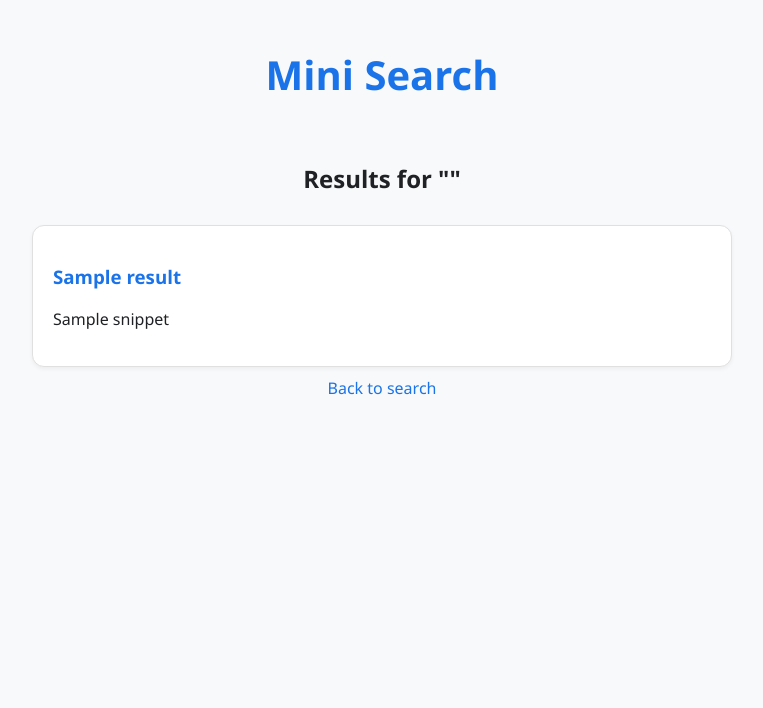
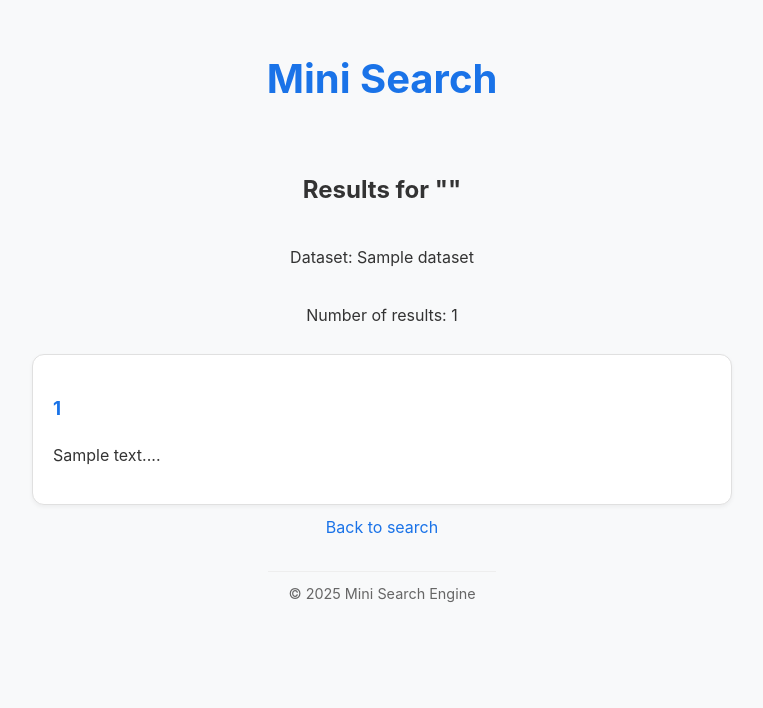
Before and after one commit to NaelEbrahim/Information-Retrieval-System-Search-Engine-, a Flask app: template templates/results.html in a window 1280 px wide. Shown: the top 708 px of the page, without its empty margins (258-1021 px from the left). Run offline with Flask 3, Linux system fonts and the light colour scheme; the template is opened without the code that fills it: most values are stand-ins (such as "Sample title", 1, 10 or a date in 2020); parts of the project's set-up code (start-up, migrations or seed data) failed here and were passed over.

Commit message:
feat: Implement search functionality with dataset selection and document view
This commit introduces the core search functionality to the web application, allowing users to:

- Perform searches against different datasets (TREC TOT 2023 and Antique).
- View detailed individual documents by clicking on search results.

Key changes include:
- **Frontend:**
    - Added a dataset selection dropdown on the home page.
    - Updated search results to link to a new document view page.
    - Created a dedicated  template for displaying full document content.
    - Applied styling for the document page and dataset selector.
- **Backend:**
    - Integrated the  with the Flask application.
    - Modified  endpoint to accept and utilize the selected dataset.
    - Added a new  endpoint to fetch and render individual documents.
    - Enhanced  to efficiently retrieve documents from specific datasets.
    - Improved  performance by using  for top N document retrieval.

```diff
--- a/app.py
+++ b/app.py
@@ -1,10 +1,10 @@
 from flask import Flask, render_template, request
-# from search_engine import SearchEngine
+from search_engine import SearchEngine
 
-app = Flask(__name__)
+app = Flask('__main__')
 
 # Initialize the search engine once
-# search_engine = SearchEngine()
+search_engine = SearchEngine()
 
 @app.route('/')
 def index():
@@ -15,25 +15,21 @@
 def search():
     """Handles the search query and displays results."""
     query = request.form.get('query')
+    dataset = request.form.get('dataset')
     if not query:
         return render_template('index.html', error="Please enter a search query.")
 
-    # results = search_engine.search(query)
-    results = [
-        {
-            'result_id': 1,
-            'title': 'Document 1',
-            'snippet': 'This is the first document.',
-            'result_detail': 'sfsdf'
-        },
-        {
-            'result_id': 2,
-            'title': 'Document 2',
-            'snippet': 'This is the second document.',
-            'result_detail': 'sfsdf'
-        }
-    ]
-    return render_template('results.html', query=query, results=results)
+    if not dataset and dataset != 'trec-tot/2023/train' and dataset != 'antique/train':
+        dataset = 'trec-tot/2023/train'
+
+    results = search_engine.search(query, dataset_name=dataset)
+    return render_template('results.html', query=query, results=results, dataset=dataset)
+
+@app.route('/document/<doc_id>')
+def document(doc_id):
+    """Handles the document page."""
+    doc = search_engine.doc_service.get_document(doc_id)
+    return render_template('document.html', doc=doc)
 
 if __name__ == '__main__':
     app.run(debug=True)
--- a/static/css/style.css
+++ b/static/css/style.css
@@ -103,6 +103,25 @@
     color: #007bff;
 }
 
+/* Document Page */
+.container article {
+    line-height: 1.6;
+    font-size: 16px;
+}
+
+.container article p {
+    margin-bottom: 10px;
+}
+
+/* Dataset select */
+select {
+    padding: 10px;
+    border: 1px solid #ccc;
+    border-radius: 4px;
+    font-size: 16px;
+    margin-right: 10px;
+}
+
 /* Footer */
 footer {
     text-align: center;
--- a/templates/base.html
+++ b/templates/base.html
@@ -108,6 +108,7 @@
             color: #777;
         }
     </style>
+    <link rel="stylesheet" href="{{ url_for('static', filename='css/style.css') }}">
 </head>
 <body>
     <header>
--- a/templates/index.html
+++ b/templates/index.html
@@ -2,6 +2,11 @@
 
 {% block content %}
 <form action="{{ url_for('search') }}" method="post">
+    <!-- dataset select -->
+    <select name="dataset" id="dataset">
+        <option value="trec-tot/2023/train">TREC TOT 2023</option>
+        <option value="antique/train">Antique</option>
+    </select>
     <input class="search-bar" type="text" name="query" placeholder="Search..." required>
     <button class="search-btn" type="submit">Search</button>
 </form>
--- a/templates/results.html
+++ b/templates/results.html
@@ -2,11 +2,18 @@
 
 {% block content %}
 <h2>Results for "{{ query }}"</h2>
+{% if dataset %}
+    <p>Dataset: {{ dataset }}</p>
+{% endif %}
+
+<!-- count the result -->
+<p>Number of results: {{ results|length }}</p>
+
 {% if results %}
     {% for r in results %}
         <div class="result">
-            <a href="#"><h3>{{ r.title }}</h3></a>
-            <p>{{ r.snippet }}</p>
+            <a href="/document/{{ r.doc_id }}"><h3>{{ r.doc_id }}</h3></a>
+            <p>{{ r.text[:300] }}...</p>
         </div>
     {% endfor %}
 {% else %}
```
Also changed, not shown: document_service.py (+10 -2 lines), search_engine.py (+11 -4 lines), templates/document.html (added, +10 -0 lines).
